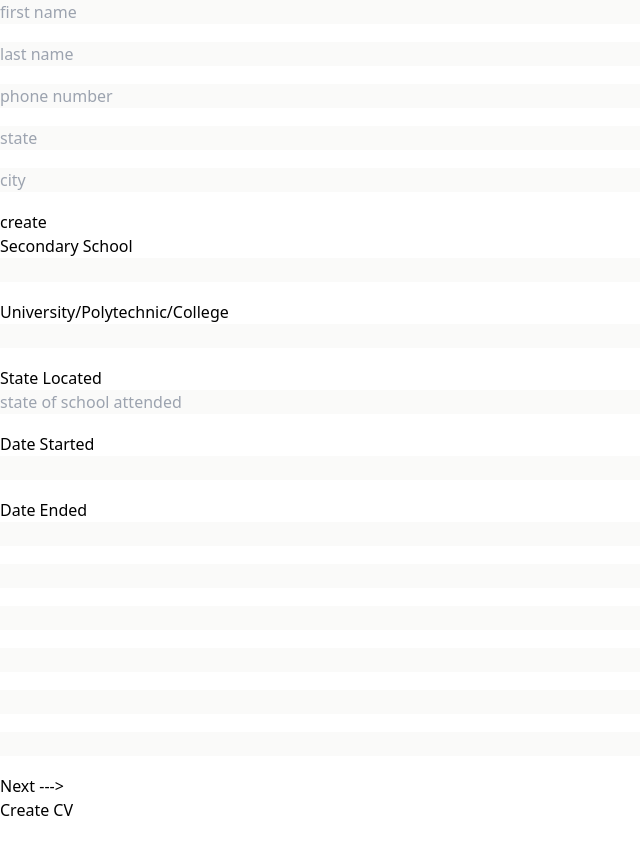
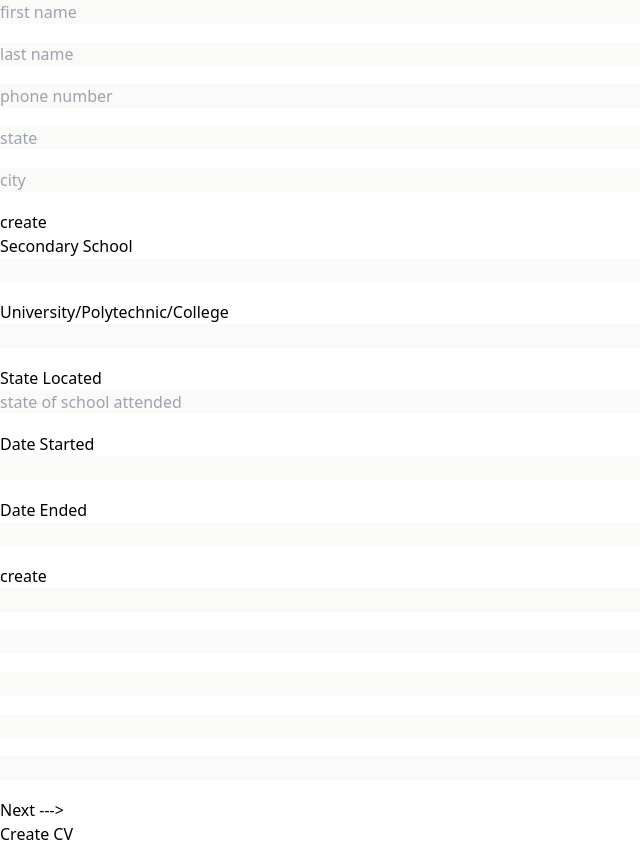
Before and after one commit to Auspicious14/cv-builder, a Next.js app: page /build in a window 1280 px wide. Shown: the whole page, without its empty margins (0-640 px from the left). Before the commit the page ends 822 px from the top, so only its background shows below. Built offline with nearby package versions, Linux system fonts and the light colour scheme.

Commit message:
implement academy inputs

```diff
--- a/src/library/firebase/index.ts
+++ b/src/library/firebase/index.ts
@@ -20,7 +20,7 @@ const firebaseConfig = {
 
 const app = initializeApp(firebaseConfig);
 // const analytics = getAnalytics(app);
-const auth = getAuth(app);
+export const auth = getAuth(app);
 export const db = getFirestore();
 const provider = new GoogleAuthProvider();
 provider.setCustomParameters({
--- /dev/null
+++ b/src/modules/academic/context.tsx
@@ -0,0 +1,43 @@
+import { collection, doc, getDoc, setDoc, updateDoc } from "firebase/firestore";
+import React, { createContext, useContext } from "react";
+import { auth, db } from "../../library";
+
+interface IAcademyState {
+  createCVDocument: (response: any) => void;
+}
+const AcademyContext = createContext<IAcademyState>({
+  createCVDocument(response) {
+    return {} as any;
+  },
+});
+
+export const useAcademyState = () => {
+  const context = useContext(AcademyContext);
+  if (context === undefined) {
+    throw new Error("app dispatch must be used within app global provider");
+  }
+  return context;
+};
+
+interface IProps {
+  children: React.ReactNode;
+}
+
+export const AcademyContextProvider: React.FC<IProps> = ({ children }) => {
+  const createCVDocument = async (response: any) => {
+    const user: any = auth.currentUser;
+    console.log(user);
+    const cvDocRef = doc(db, "cv", user.uid);
+    console.log(cvDocRef);
+    try {
+      await updateDoc(cvDocRef, response);
+    } catch (err) {
+      console.log(err);
+    }
+  };
+  return (
+    <AcademyContext.Provider value={{ createCVDocument }}>
+      {children}
+    </AcademyContext.Provider>
+  );
+};
--- /dev/null
+++ b/src/modules/academic/detail.tsx
@@ -0,0 +1,69 @@
+import { Form, Formik, FormikProps } from "formik";
+import React from "react";
+import { ApButton, ApTextInput } from "../../components";
+import { useAcademyState } from "./context";
+import { IAcademy } from "./model";
+interface IProps {
+  academy: IAcademy;
+}
+export const AcademyDetail: React.FC<IProps> = ({ academy }) => {
+  const { createCVDocument } = useAcademyState();
+  const handleSubmit = (values: any) => {
+    console.log(values);
+    const response = createCVDocument(values);
+    console.log(response);
+  };
+  return (
+    <>
+      <div>
+        <Formik
+          initialValues={{
+            secondarySchool: academy?.secondarySchool || "",
+            university: academy?.university || "",
+            stateofSchool: academy?.stateofSchool || "",
+            createdAt: academy?.createdAt || "",
+            graduatedAt: academy?.graduatedAt || "",
+          }}
+          onSubmit={handleSubmit}
+        >
+          {/* {(props: FormikProps<any>) => ( */}
+          <Form>
+            <ApTextInput
+              label="Secondary School"
+              type="text"
+              name="secondarySchool"
+              placeHolder=""
+            />
+            <ApTextInput
+              label="University/Polytechnic/College"
+              type="text"
+              name="university"
+              placeHolder=""
+            />
+            <ApTextInput
+              label="State Located"
+              type="text"
+              name="stateofSchool"
+              placeHolder="state of school attended"
+            />
+            <ApTextInput
+              label="Date Started"
+              type="text"
+              name="createdAt"
+              placeHolder=""
+            />
+            <ApTextInput
+              label="Date Ended"
+              type="text"
+              name="graduatedAt"
+              placeHolder=""
+            />
+
+            <ApButton type="submit" name="create" />
+          </Form>
+          {/* )} */}
+        </Formik>
+      </div>
+    </>
+  );
+};
--- a/src/modules/academic/page.tsx
+++ b/src/modules/academic/page.tsx
@@ -1,41 +1,16 @@
-import React from "react";
+import React, { useState } from "react";
 import { ApTextInput } from "../../components";
+import { AcademyDetail } from "./detail";
+import { IAcademy } from "./model";
 
+interface IProps {
+  academy: IAcademy;
+}
 export const AcademyPage = () => {
+  const [academy, setAcademy] = useState<IAcademy>();
   return (
     <>
-      <div>
-        <ApTextInput
-          label="Secondary School"
-          type="text"
-          name="secondarySchool"
-          placeHolder=""
-        />
-        <ApTextInput
-          label="University/Polytechnic/College"
-          type="text"
-          name="university"
-          placeHolder=""
-        />
-        <ApTextInput
-          label="State Located"
-          type="text"
-          name="stateofSchool"
-          placeHolder="state of school attended"
-        />
-        <ApTextInput
-          label="Date Started"
-          type="text"
-          name="createdAt"
-          placeHolder=""
-        />
-        <ApTextInput
-          label="Date Ended"
-          type="text"
-          name="graduatedAt"
-          placeHolder=""
-        />
-      </div>
+      <AcademyDetail academy={academy as any} />
     </>
   );
 };
--- a/src/modules/personalinfo/context.tsx
+++ b/src/modules/personalinfo/context.tsx
@@ -1,6 +1,6 @@
 import { collection, doc, getDoc, setDoc } from "firebase/firestore";
 import React, { createContext, useContext } from "react";
-import { db } from "../../library";
+import { auth, db } from "../../library";
 
 interface IPersonalInfoState {
   createCVDocument: (response: any) => void;
@@ -25,13 +25,14 @@ interface IProps {
 
 export const PersonalInfoContextProvider: React.FC<IProps> = ({ children }) => {
   const createCVDocument = async (response: any) => {
-    const cvDocRef = doc(collection(db, "cv"));
+    const user: any = auth.currentUser;
+    const cvDocRef = doc(db, "cv", user.uid);
     const cvSnapShot = await getDoc(cvDocRef);
     console.log(cvDocRef);
     console.log(cvSnapShot);
     if (!cvSnapShot.exists()) {
       try {
-        await setDoc(cvDocRef, { response });
+        await setDoc(cvDocRef, response);
       } catch (err) {
         console.log(err);
       }
--- a/src/pages/academy.tsx
+++ b/src/pages/academy.tsx
@@ -1,10 +1,13 @@
 import React from "react";
+import { AcademyContextProvider } from "../modules/academic/context";
 import { AcademyPage } from "../modules/academic/page";
 
 const Academy = () => {
   return (
     <div>
-      <AcademyPage />
+      <AcademyContextProvider>
+        <AcademyPage />
+      </AcademyContextProvider>
     </div>
   );
 };
```
